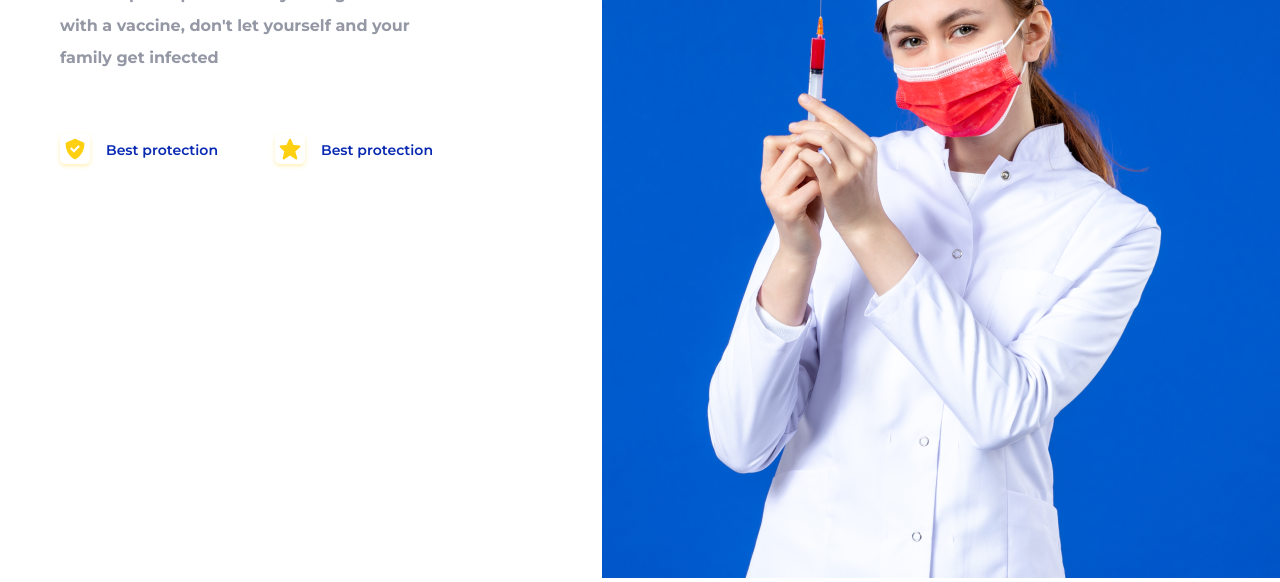
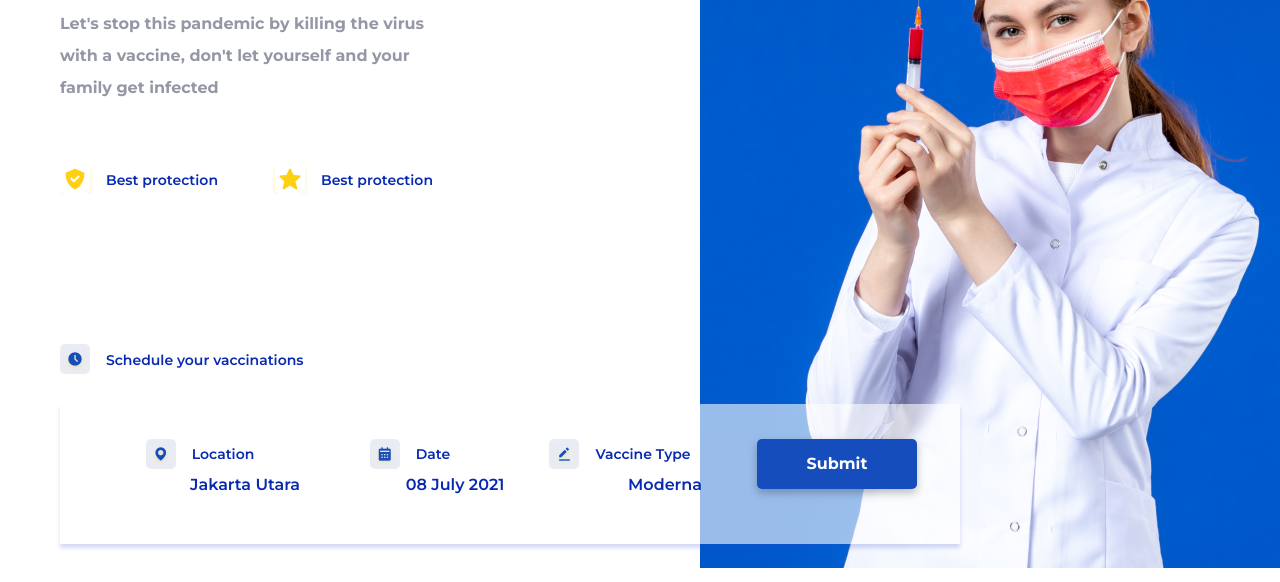
Before and after one commit to JhosianGtZ/LaunchX-Semana-3-CSS, a plain HTML site: page index.html in a window 1280 px wide. Shown: the part 346-928 px from the top of the page. Drawn offline with nearby package versions, Linux system fonts and the light colour scheme.

Commit message:
Pagina de inicio 95%

```diff
--- a/css/style.css
+++ b/css/style.css
@@ -17,6 +17,10 @@
     --yellow: #FFD012;
 }
 
+.landing {
+    overflow: hidden;
+}
+
 .header {
     display: flex;
     align-items: center;
@@ -24,6 +28,8 @@
     width: 100%;
     height: 100px;
     background: linear-gradient(270deg, #E6F4FC 48.49%, #FFFFFF 49.85%);
+    position: fixed;
+    box-shadow: 0px 4px 4px rgba(40, 72, 198, 0.2);
 }
 
 .logo {
@@ -47,13 +53,13 @@
     color: var(--grey);
 }
 
-.nav-link:hover{
+.nav-link:hover {
     color: var(--blue-bright);
     text-decoration: underline;
     transition: all .5s ease-in-out;
 }
 
-.btn{
+.btn {
     display: inline-block;
     height: 50px;
     width: 160px;
@@ -66,30 +72,31 @@
     border-radius: 5px;
     filter: drop-shadow(0px 4px 4px rgba(0, 0, 0, 0.25));
 }
-.btn:hover{
+
+.btn:hover {
     background: var(--blue-dark);
     transition: all .5s ease-in-out;
 }
 
 /* Landing */
 
-.landing{
+.landing {
     display: flex;
 }
 
-.landing-text{
+.landing-text {
     width: 50%;
-    margin: 60px 0 0 60px ;
+    margin: 190px 0 0 60px;
 }
 
-.landing-text h2{
+.landing-text h2 {
     color: var(--blue-dark);
     width: 414px;
     font-size: 55px;
     margin-bottom: 30px;
 }
 
-.landing-text p{
+.landing-text .paragraph {
     font-size: 16px;
     font-weight: bold;
     line-height: 32px;
@@ -98,13 +105,18 @@
     margin-bottom: 60px;
 }
 
-.landing-icon{
+.landing-image {
+    margin-top: 90px;
+}
+
+.landing-icon {
 
     display: flex;
     align-items: center;
     width: 170px;
 }
-.landing-icon-2{
+
+.landing-icon-2 {
 
     display: flex;
     align-items: center;
@@ -112,13 +124,25 @@
     width: 170px;
 }
 
-.landing-icon span, .landing-icon-2 span{
+.landing-icon-3 {
+
+    display: flex;
+    align-items: center;
+    margin-top: 150px;
+
+
+}
+
+.landing-icon span,
+.landing-icon-2 span,
+.landing-icon-3 span {
     color: var(--blue-dark);
     margin-left: 1rem;
     font-size: 14px;
     font-weight: 600;
 }
-.icon-1{
+
+.icon-1 {
     display: flex;
     justify-content: center;
     align-items: center;
@@ -131,6 +155,69 @@
     filter: drop-shadow(0px 2px 2px rgba(255, 208, 18, 0.3));
 
 }
-.icon-1 i{
+
+.icon-2 {
+    display: flex;
+    justify-content: center;
+    align-items: center;
+    width: 30px;
+    height: 30px;
+    background: rgba(43, 75, 201, 0.1);
+    text-align: center;
+    color: var(--blue-bright);
+    border-radius: 5px;
+    filter: drop-shadow(0px 2px 2px rgba(255, 208, 18, 0.3));
+
+}
+
+.icon-1 i {
     font-size: 25px;
 }
+
+.info-container {
+    position: relative;
+    z-index: 1;
+    margin-top: 30px;
+    width: 900px;
+    height: 140px;
+    background: rgba(255, 255, 255, 0.6);
+    box-shadow: 0px 4px 4px rgba(40, 72, 198, 0.2);
+    display: flex;
+    padding: 35px;
+}
+
+.info-icon-text {
+    display: flex;
+    align-items: center;
+}
+
+
+.info-icon-1 , .info-icon-2 , .info-icon-3 {
+    width: 210px;
+    display: flex;
+    align-items: center;
+    flex-direction: column;
+}
+
+.info-icon-text span {
+    color: var(--blue-dark);
+    margin-left: 1rem;
+    font-size: 14px;
+    font-weight: 600;
+    display: block;
+}
+
+.info-icon-1 p {
+
+    display: inline-block;
+    font-size: 16px;
+    font-weight: 600;
+    line-height: 32px;
+    color: var(--blue-dark);
+    text-align: left;
+    margin-left: 90px;
+}
+
+.info-btn{
+    margin-left: 2rem;
+}
--- a/index.html
+++ b/index.html
@@ -35,18 +35,55 @@
             <h2>Fight Virus
                 With Vaccines</h2>
 
-            <p>Let's stop this pandemic by killing the virus
+            <p class="paragraph">Let's stop this pandemic by killing the virus
                 with a vaccine, don't let yourself and your
                 family get infected</p>
 
             <div class="landing icons">
                 <div class="landing-icon">
-                    <div class="icon-1"><i class='bx bxs-check-shield'></i></div><div class="icon-text"> <span> Best protection</span></div>
+                    <div class="icon-1"><i class='bx bxs-check-shield'></i></div>
+                    <div class="icon-text"> <span> Best protection</span></div>
                 </div>
 
                 <div class="landing-icon-2">
-                    <div class="icon-1"><i class='bx bxs-star'></i></div><div class="icon-text"> <span> Best protection</span></div>
+                    <div class="icon-1"><i class='bx bxs-star'></i></div>
+                    <div class="icon-text"> <span> Best protection</span></div>
                 </div>
+            </div>
+
+            <div class="landing-icon-3">
+                <div class="icon-2"><i class='bx bxs-time-five'></i></div>
+                <div class="icon-text"> <span> Schedule your vaccinations</span></div>
+            </div>
+
+
+            <div class="info-container">
+
+                <div class="info-icon-1">
+                    <div class="info-icon-text">
+                        <div class="icon-2"><i class="bx bxs-map"></i></div>
+                        <div class="info-icon-text"><span>Location</span></div>
+                    </div>
+                    <p>Jakarta Utara</p>
+                </div>
+
+                <div class="info-icon-1">
+                    <div class="info-icon-text">
+                        <div class="icon-2"><i class="bx bxs-calendar"></i></div>
+                        <div class="info-icon-text"><span>Date</span></div>
+                    </div>
+                    <p>08 July 2021</p>
+                </div>
+
+                <div class="info-icon-1">
+                    <div class="info-icon-text">
+                        <div class="icon-2"><i class="bx bxs-edit-alt"></i></div>
+                        <div class="info-icon-text"><span>Vaccine Type</span></div>
+                    </div>
+                    <p>Moderna</p>
+                </div>
+
+                <a href="" class="btn info-btn">Submit</a>
             </div>
 
         </div>
```
